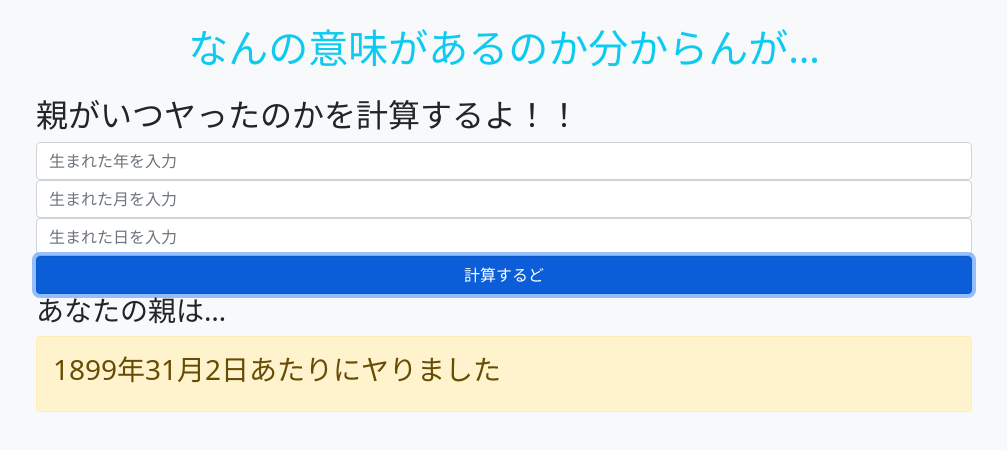
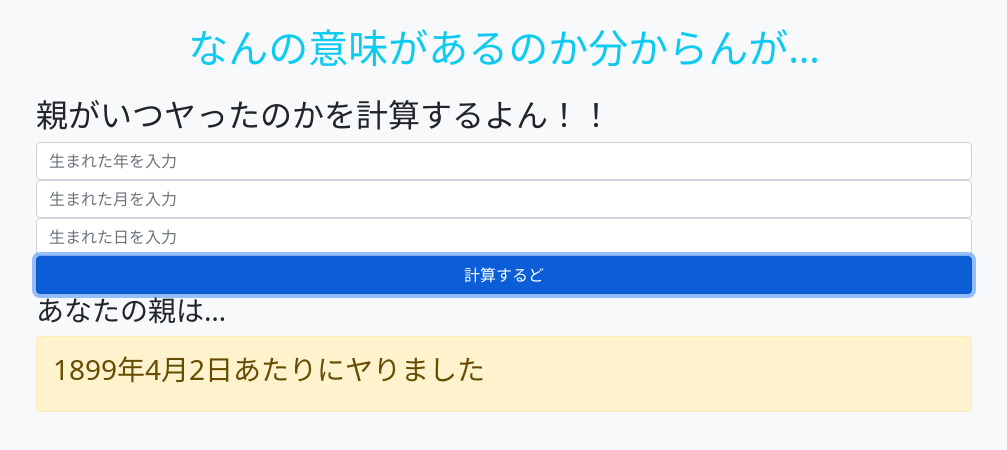
Before and after one commit to hasshira0206/my-parent-sex, a plain HTML site: page index.html in a window 1280 px wide. Both pictures are taken after a click on the button "計算するど". Shown: the whole page, without its empty margins (136-1143 px from the left). Drawn offline with nearby package versions, Linux system fonts and the light colour scheme.

Commit message:
Update index.html

```diff
--- a/index.html
+++ b/index.html
@@ -10,7 +10,7 @@
 <body class="bg-light">
   <div class="container w-75">
   <h1 class="text-center text-info my-4">なんの意味があるのか分からんが…</h1>
-  <h2>親がいつヤったのかを計算するよ！！</h2>
+  <h2>親がいつヤったのかを計算するよん！！</h2>
   <input id="Y" type="number" placeholder="生まれた年を入力" class="form-control">
   <input id="M" type="number" placeholder="生まれた月を入力" class="form-control">
   <input id="D" type="number" placeholder="生まれた日を入力" class="form-control">
@@ -30,7 +30,8 @@
       const val = Y.value;
       let dt=new Date(Y.value,M.value,D.value);
       dt.setDate(dt.getDate() -250);
-      ans.innerHTML = "<h3>" + dt.getFullYear() + "年"+dt.getMonth()+1+"月"+dt.getDay()+"日"+"あたりにヤりました</h3>";
+      let kari=dt.getMonth()+1
+      ans.innerHTML = "<h3>" + dt.getFullYear() + "年"+kari+"月"+dt.getDay()+"日"+"あたりにヤりました</h3>";
     };
   </script>
 </body>
```
